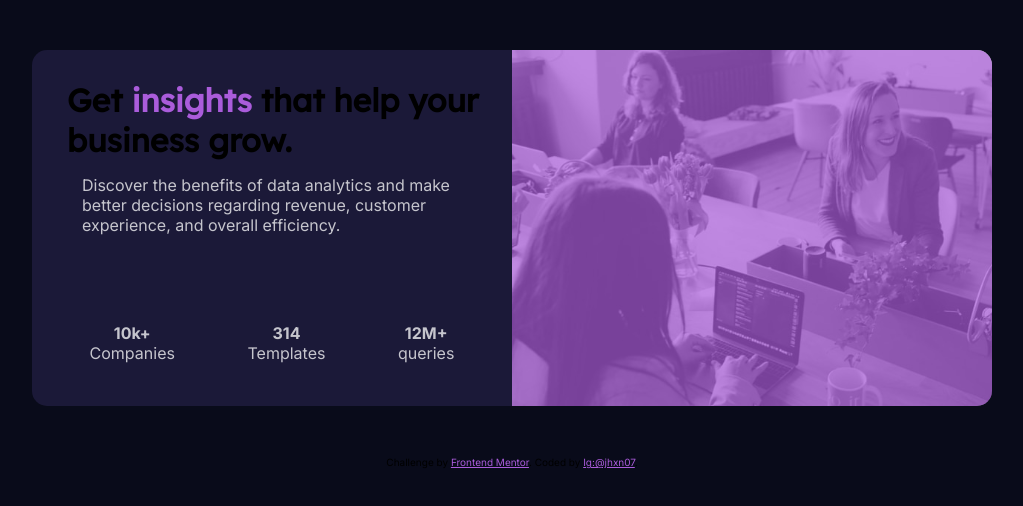
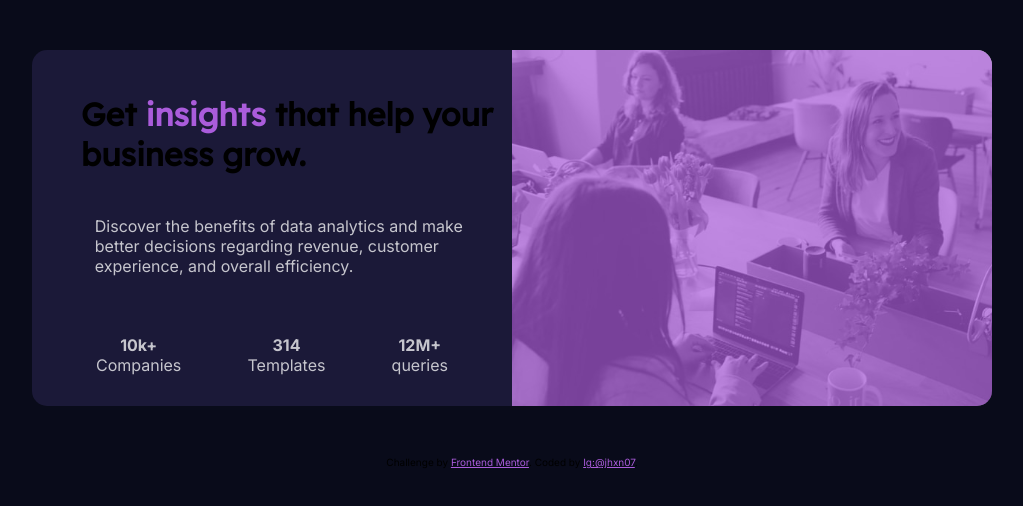
Before and after one commit to jherx/stats-preview-card, a plain HTML site: page index.html in a window 1280 px wide. Shown: the whole page, without its empty margins (128-1151 px from the left). Drawn offline with Linux system fonts and the light colour scheme.

Commit message:
ajuste de texto

```diff
--- a/css/style.css
+++ b/css/style.css
@@ -84,13 +84,16 @@ body {
 .content-txt {
   margin-top: 30px;
   margin-left: 35px;
-  padding-bottom: 15px;
   text-align:left
+}
+.texto{
+  padding: 1.1vw 1vw;
 }
 .title {
   font-family: var(--font-deca);
   font-weight: 700;
 
+  padding: 1.1vw 1.1vw 1vw;
 }
 
 .purple {
@@ -102,6 +105,7 @@ body {
 }
 .row-txt {
   color: var(--Slightly-transparent-white-stat-headings);
+  padding: 1vw 1vw 1.1vw 1vw;
 }
 
 /* Mediasquerys */
--- a/index.html
+++ b/index.html
@@ -18,7 +18,7 @@
         <h1 class="title">
         Get <b class="title-colors purple"> insights </b> that help your business grow.
         </h1>
-        <p class="content-txt txt-slow">
+        <p class="texto txt-slow">
           Discover the benefits of data analytics and make better decisions regarding revenue, customer
           experience, and overall efficiency.
         </p>
```
